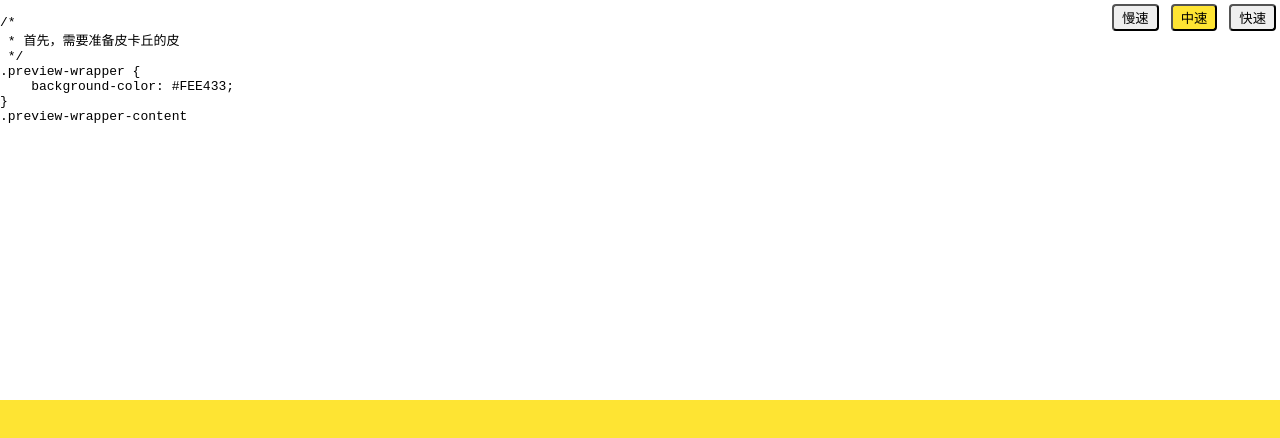
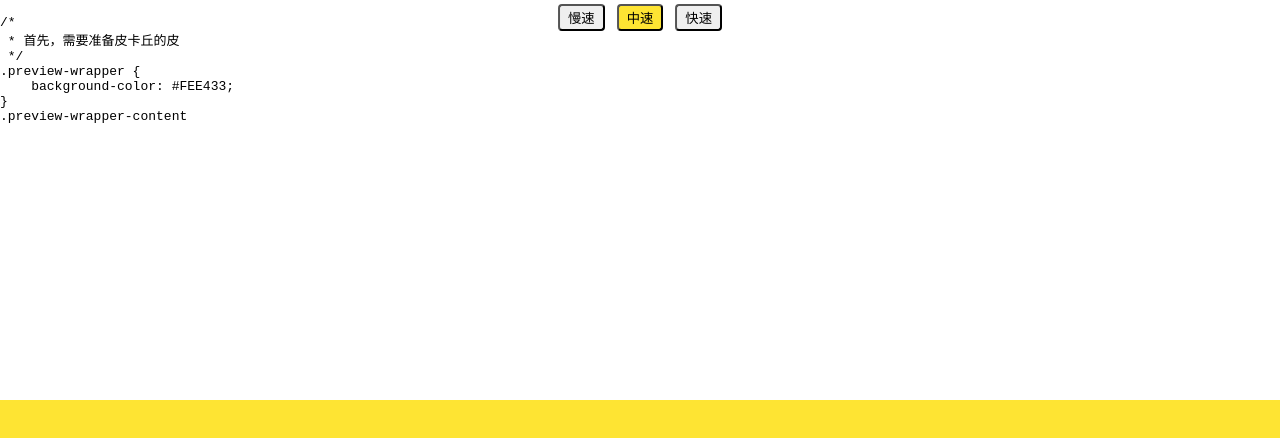
Before and after one commit to yejianbing01/make-a-pikachu, a plain HTML site: page index.html in a window 1280 px wide. Drawn offline with Linux system fonts and the light colour scheme.

Commit message:
修改按钮位置

```diff
--- a/default.css
+++ b/default.css
@@ -37,7 +37,8 @@ body {
 
 .actions {
     position: absolute;
-    right: 0;
+    left: 50%;
+    transform: translate(-50%);
     top: 0;
 }
 
```
